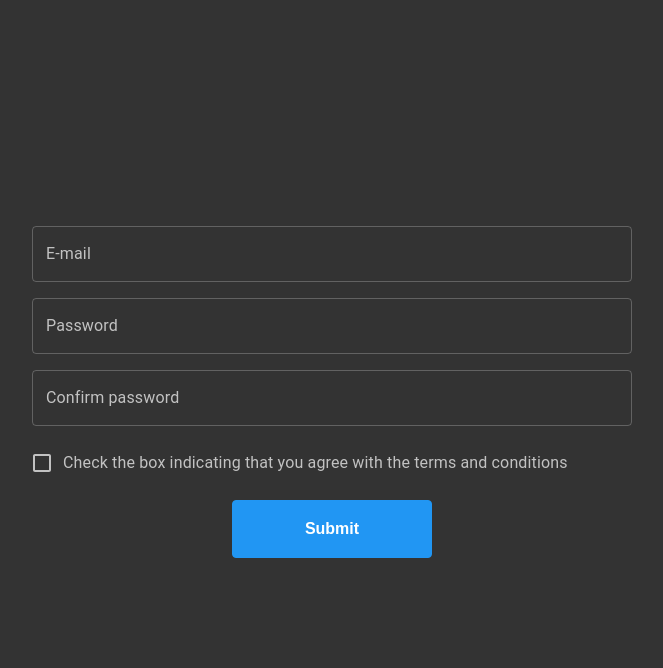
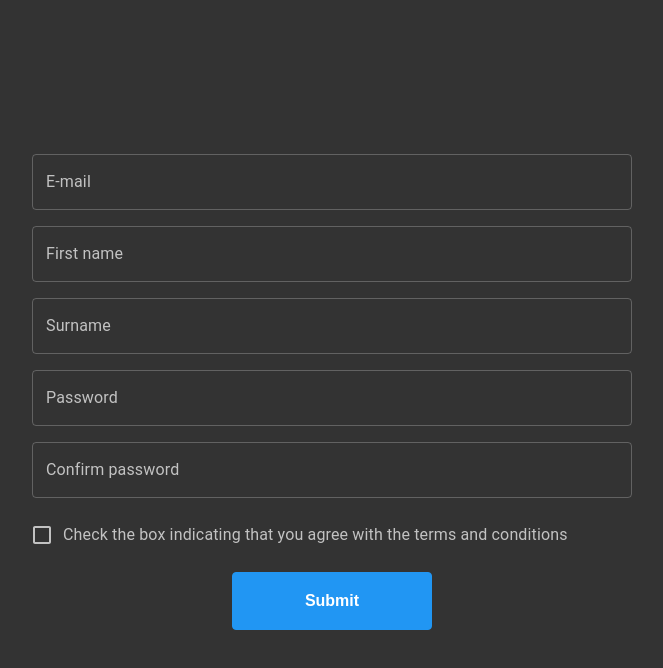
Before and after one commit to KatarzynaWolowska/06-formik-yup, a React (Vite) app: page / in a window 1280 px wide. Shown: the top 668 px of the page, without its empty margins (308-971 px from the left). Built offline with nearby package versions, Linux system fonts and the light colour scheme.

Commit message:
add: firstname, surname to signup form

```diff
--- a/src/components/Form/FakeRegister.tsx
+++ b/src/components/Form/FakeRegister.tsx
@@ -10,6 +10,8 @@ const FakeRegister = () => {
         <Formik
             initialValues={{
                 email: '',
+                firstname: '',
+                surname: '',
                 password: '',
                 confirmPassword: '',
                 consent: false
@@ -25,6 +27,8 @@ const FakeRegister = () => {
                 <Form>
                     <Stack spacing={2} maxWidth='600px' margin='auto'>
                         <CustomTextField name='email' type='email' label='E-mail' />
+                        <CustomTextField name='firstname' type='text' label='First name' />
+                        <CustomTextField name='surname' type='text' label='Surname' />
                         <CustomTextField name='password' type='password' label='Password' />
                         <CustomTextField name='confirmPassword' type='password' label='Confirm password' />
                         <CustomCheckbox
--- a/src/schema/SignupSchema.ts
+++ b/src/schema/SignupSchema.ts
@@ -2,6 +2,8 @@ import * as yup from 'yup'
 
 const SignupSchema = yup.object({
     email: yup.string().email('Enter a valid email').required('Email is required'),
+    firstname: yup.string().min(5, 'Should be of minimum 5 characters length').required('This field is required'),
+    surname: yup.string().min(5, 'Should be of minimum 5 characters length').required('This field is required'),
     password: yup.string().min(8, 'Password should be of minimum 8 characters length').required('Password is required'),
     confirmPassword: yup
         .string()
```
